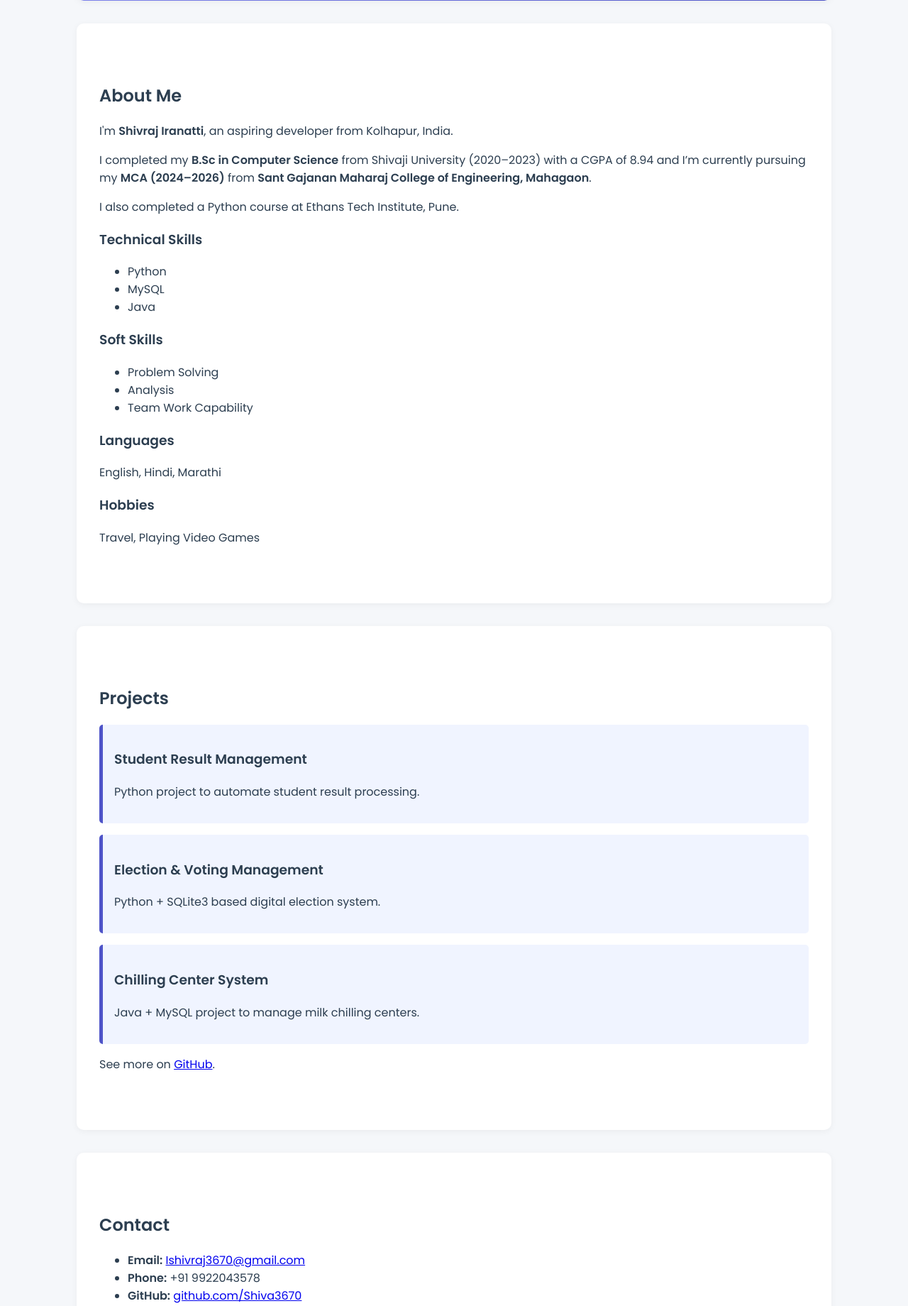
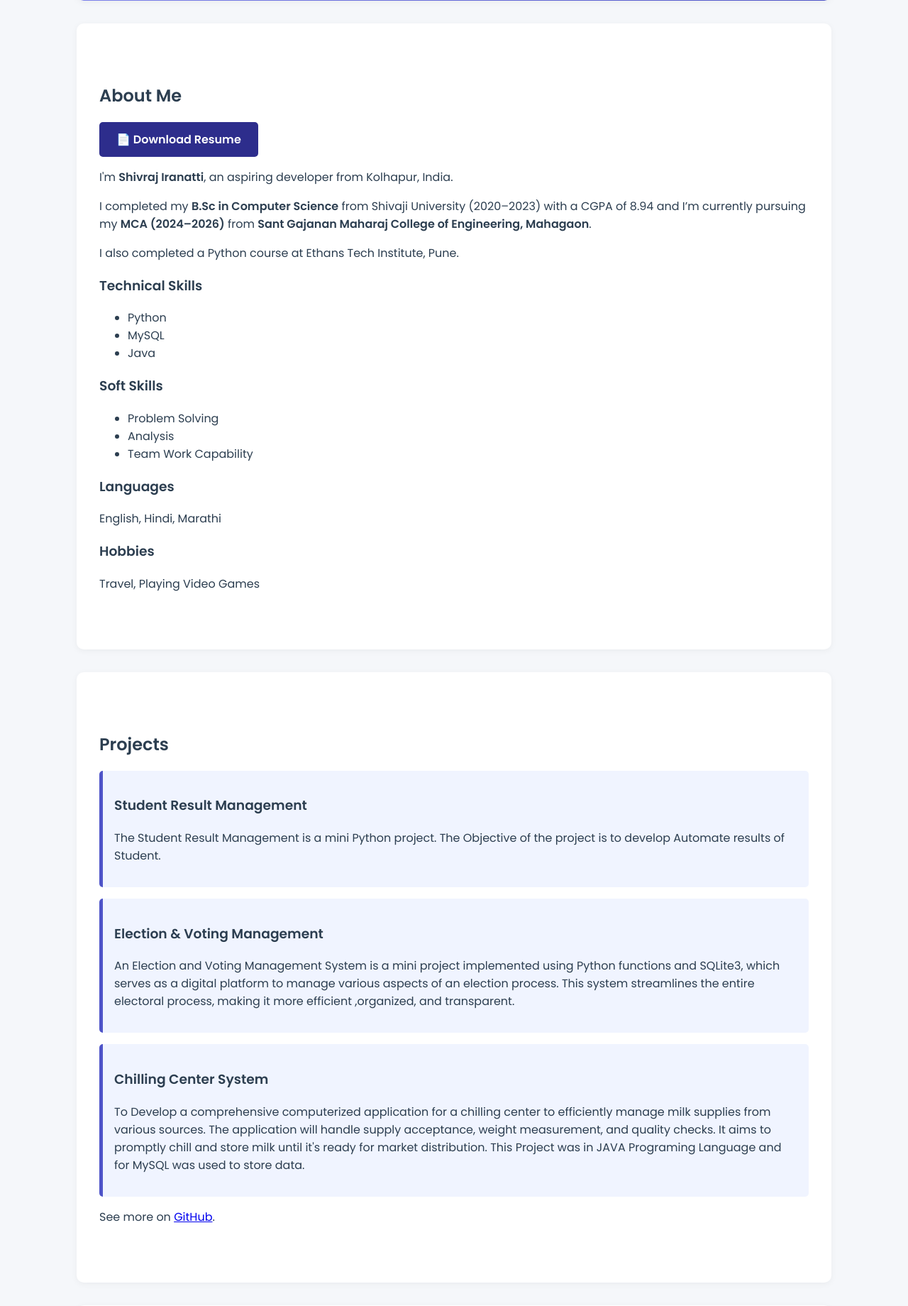
Before and after one commit to Shiva3670/shivraj-portfolio, a Flask app: page / in a window 1280 px wide. Shown: the part 585-2425 px from the top of the page at 71% size. Run offline with Flask 3, Linux system fonts and the light colour scheme.

Commit message:
Added Procfile and requirements for deployment

```diff
--- /dev/null
+++ b/Procfile.txt
@@ -0,0 +1 @@
+web: gunicorn app:app
--- /dev/null
+++ b/requirements.txt.txt
@@ -0,0 +1,2 @@
+Flask
+gunicorn
--- a/templates/index.html
+++ b/templates/index.html
@@ -15,6 +15,9 @@
 
 <section id="about" class="about">
   <h2>About Me</h2>
+
+  <a href="{{ url_for('static', filename='resume/Shivraj_Iranatti.pdf') }}" class="btn" download>📄 Download Resume</a>
+
   <p>I'm <strong>Shivraj Iranatti</strong>, an aspiring developer from Kolhapur, India.</p>
   <p>I completed my <strong>B.Sc in Computer Science</strong> from Shivaji University (2020–2023) with a CGPA of 8.94 and I’m currently pursuing my <strong>MCA (2024–2026)</strong> from <strong>Sant Gajanan Maharaj College of Engineering, Mahagaon</strong>.</p>
   <p>I also completed a Python course at Ethans Tech Institute, Pune.</p>
@@ -45,17 +48,19 @@
 
   <div class="project">
     <h3>Student Result Management</h3>
-    <p>Python project to automate student result processing.</p>
+    <p>The Student Result Management is a mini Python project. The Objective of the project is to develop Automate results of Student. </p>
   </div>
 
   <div class="project">
     <h3>Election & Voting Management</h3>
-    <p>Python + SQLite3 based digital election system.</p>
+    <p>An Election and Voting Management System is a mini project implemented using Python functions and SQLite3, which serves as a digital platform to manage various aspects of an election process. This system streamlines the entire electoral process, making it more efficient ,organized, and transparent.</p>
   </div>
 
   <div class="project">
     <h3>Chilling Center System</h3>
-    <p>Java + MySQL project to manage milk chilling centers.</p>
+    <p>To Develop a comprehensive computerized application for a chilling center to efficiently manage milk supplies from various sources. The application will handle supply acceptance, weight measurement, and quality checks. It aims to promptly chill and store milk until it's ready for market distribution.
+This Project was in JAVA Programing Language and for MySQL was used to store data.
+</p>
   </div>
 
   <p>See more on <a href="https://github.com/Shiva3670" target="_blank">GitHub</a>.</p>
```
Also changed, not shown: 1 other file.
